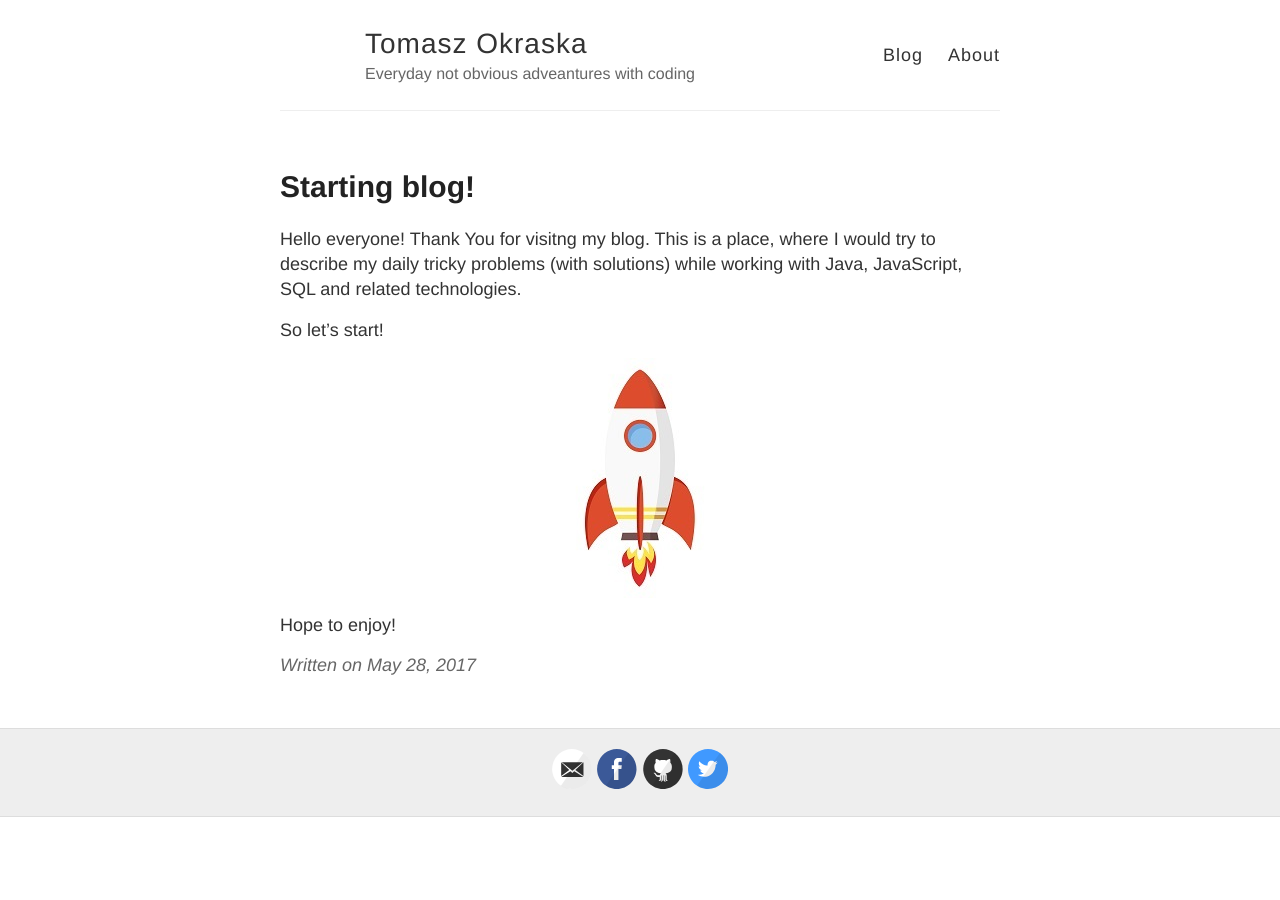
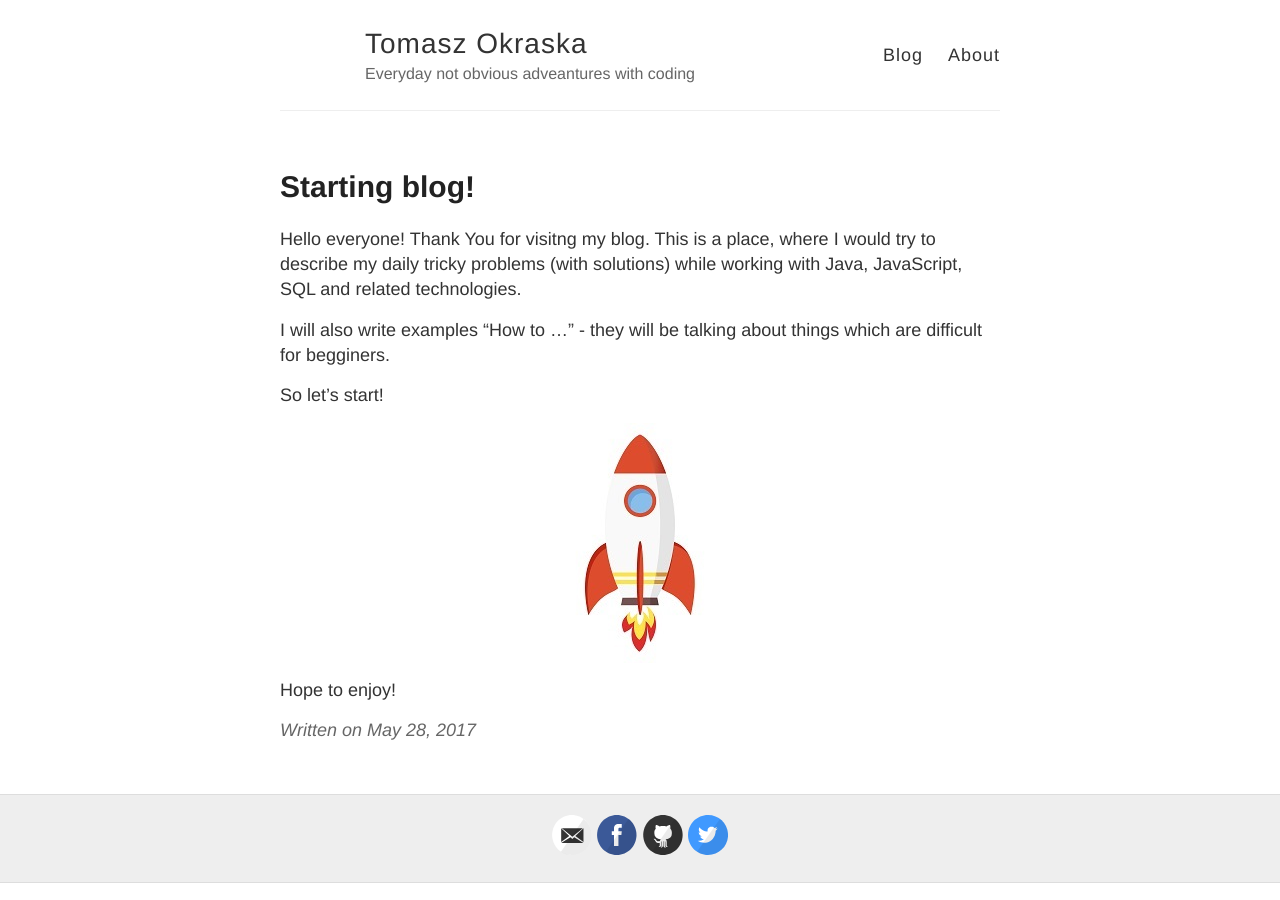
Before and after one commit to okraskat/okraskat.github.io, a Jekyll site: the page built from _posts/2017-05-28-2017-5-28-Let's-start.md, in a window 1280 px wide. Built offline with Jekyll 4.4.1, drawn with Linux system fonts in a browser that asks for light colours; comment, search, counter and statistics services are not loaded.

Commit message:
Updated 2017 5 28 Let's Start

```diff
--- a/_posts/2017-05-28-2017-5-28-Let's-start.md
+++ b/_posts/2017-05-28-2017-5-28-Let's-start.md
@@ -4,7 +4,10 @@ date: 2017-05-28 00:00:00 Z
 layout: post
 ---
 
-Hello everyone! Thank You for visitng my blog. This is a place, where I would try to describe my daily tricky problems (with solutions) while working with Java, JavaScript, SQL and related technologies.
+Hello everyone!
+Thank You for visitng my blog. This is a place, where I would try to describe my daily tricky problems (with solutions) while working with Java, JavaScript, SQL and related technologies.
+
+I will also write examples "How to ..." - they will be talking about things which are difficult for begginers.
 
 So let's start!
 
```
